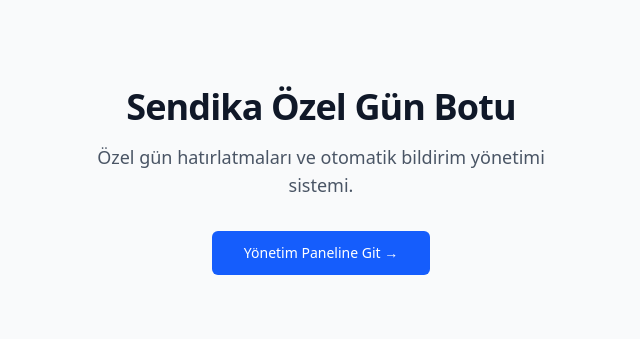
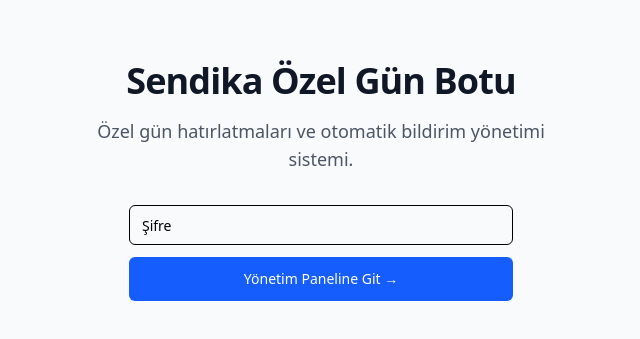
Before and after one commit to mazisel/e4_reminder, a Next.js app: page / in a window 1280 px wide. Shown: the part 219-558 px from the top of the page, without its empty margins (319-959 px from the left). Built offline with nearby package versions, Linux system fonts and the light colour scheme.

Commit message:
Add password gate for admin access

```diff
--- a/app/admin/layout.tsx
+++ b/app/admin/layout.tsx
@@ -1,13 +1,22 @@
 import { Sidebar } from "@/components/layout/Sidebar"
 import { Header } from "@/components/layout/Header"
+import { cookies } from "next/headers"
+import { redirect } from "next/navigation"
 
 export const dynamic = 'force-dynamic'
 
-export default function AdminLayout({
+export default async function AdminLayout({
     children,
 }: {
     children: React.ReactNode
 }) {
+    const cookieStore = await cookies()
+    const isAuthenticated = cookieStore.get("e4_auth")?.value === "1"
+
+    if (!isAuthenticated) {
+        redirect("/")
+    }
+
     return (
         <div className="flex h-screen bg-gray-50">
             <Sidebar />
--- a/app/page.tsx
+++ b/app/page.tsx
@@ -1,7 +1,31 @@
-import Link from "next/link";
+"use client";
+
+import { FormEvent, useState } from "react";
+import { useRouter } from "next/navigation";
 import { Button } from "@/components/ui/button";
+import { Input } from "@/components/ui/input";
+
+const ENTRY_PASSWORD = "Remindere4";
+const AUTH_COOKIE_NAME = "e4_auth";
 
 export default function Home() {
+  const router = useRouter();
+  const [password, setPassword] = useState("");
+  const [error, setError] = useState("");
+
+  const handleSubmit = (event: FormEvent<HTMLFormElement>) => {
+    event.preventDefault();
+
+    if (password !== ENTRY_PASSWORD) {
+      setError("Şifre yanlış.");
+      return;
+    }
+
+    document.cookie = `${AUTH_COOKIE_NAME}=1; path=/; max-age=28800; samesite=lax`;
+    setError("");
+    router.push("/admin");
+  };
+
   return (
     <div className="flex min-h-screen flex-col items-center justify-center bg-gray-50 p-4">
       <div className="text-center space-y-4">
@@ -9,13 +33,25 @@ export default function Home() {
         <p className="text-lg text-gray-600 max-w-md mx-auto">
           Özel gün hatırlatmaları ve otomatik bildirim yönetimi sistemi.
         </p>
-        <div className="pt-4">
-          <Link href="/admin">
-            <Button size="lg" className="gap-2">
-              Yönetim Paneline Git →
-            </Button>
-          </Link>
-        </div>
+        <form onSubmit={handleSubmit} className="pt-4 space-y-3 w-full max-w-sm mx-auto">
+          <Input
+            type="password"
+            value={password}
+            onChange={(event) => {
+              setPassword(event.target.value);
+              if (error) {
+                setError("");
+              }
+            }}
+            placeholder="Şifre"
+            autoComplete="off"
+            required
+          />
+          {error && <p className="text-sm text-red-600">{error}</p>}
+          <Button type="submit" size="lg" className="w-full gap-2">
+            Yönetim Paneline Git →
+          </Button>
+        </form>
       </div>
     </div>
   );
```
